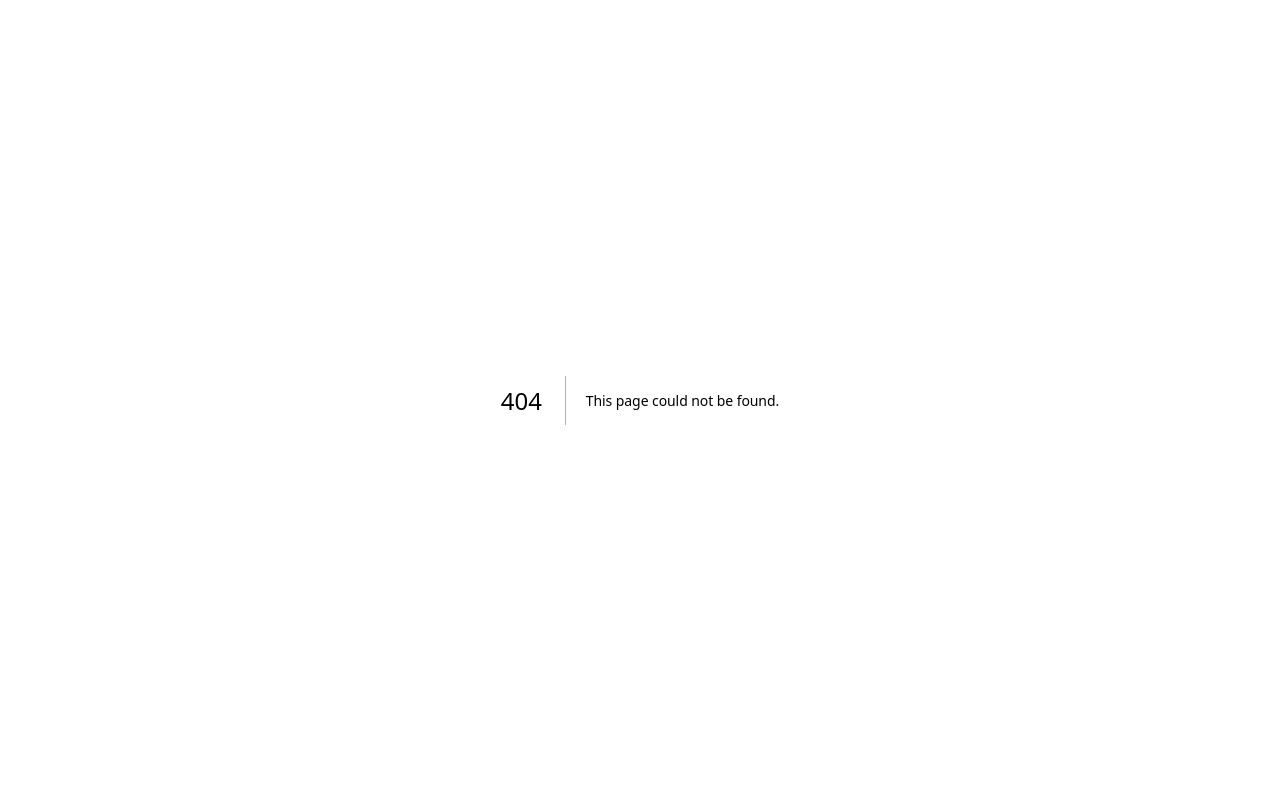
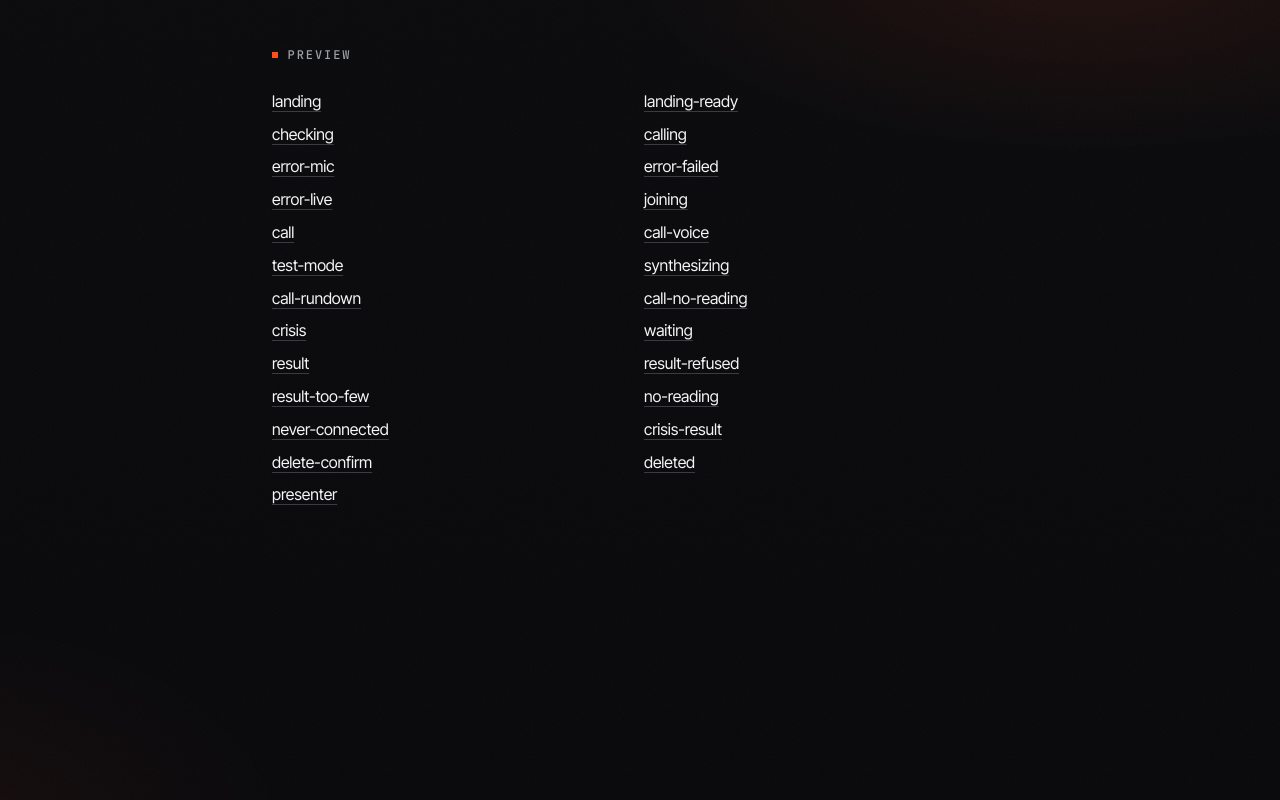
Before and after one commit to Elysian11110/forge-on-tavus, a Next.js app: page /preview in a window 1280 px wide. Before the commit this address had no page. Built offline with nearby package versions, Linux system fonts and the light colour scheme.

Commit message:
dev-only preview that renders every screen state from the sam fixture

```diff
--- /dev/null
+++ b/app/preview/page.tsx
@@ -0,0 +1,23 @@
+import { notFound } from "next/navigation";
+import { PreviewState } from "@/app/preview/preview-state";
+import { synthesize } from "@/lib/synthesize";
+import { samArguments, samInput } from "@/tests/fixtures/sam";
+
+// Dev only: every screen state, filled from the Sam fixture, one per ?state= so each can be
+// screenshotted at phone and desktop width. Production answers 404.
+export default async function PreviewPage(props: PageProps<"/preview">) {
+  if (process.env.NODE_ENV === "production") notFound();
+  const { state } = await props.searchParams;
+
+  const called = synthesize(samInput());
+  const refused = synthesize(samInput({ args: { ...samArguments, trc_code: "none" } }));
+  const tooFew = synthesize(samInput({ turns: [] }));
+
+  return (
+    <PreviewState
+      state={typeof state === "string" ? state : "index"}
+      profiles={{ called: called.profile, refused: refused.profile, tooFew: tooFew.profile }}
+      debug={called.debug}
+    />
+  );
+}
--- /dev/null
+++ b/app/preview/preview-state.tsx
@@ -0,0 +1,227 @@
+"use client";
+
+import { useEffect, useState, type ReactNode } from "react";
+import { CallLayout } from "@/app/components/call-screen";
+import { CallPanel } from "@/app/components/call-panel";
+import { Landing } from "@/app/components/consent-screen";
+import { ConnectingState } from "@/app/components/cvi/components/conversation-status";
+import { CVIProvider } from "@/app/components/cvi/components/cvi-provider";
+import { CameraSelectBtn, MicSelectBtn } from "@/app/components/cvi/components/device-select";
+import styles from "@/app/components/cvi/components/conversation/conversation.module.css";
+import { DeleteMyDataView } from "@/app/components/delete-my-data";
+import { PresenterLog } from "@/app/components/presenter-log";
+import { Rundown } from "@/app/components/rundown";
+import { ResultLayout, ResultScreen } from "@/app/components/result-screen";
+import { TestModeStage } from "@/app/components/test-mode-stage";
+import { failureText, MIC_PROBLEM_TEXT, SayHiView, type SayHiViewProps } from "@/app/components/say-hi-form";
+import { arcTiming } from "@/lib/switches";
+import type { Debug, Profile } from "@/lib/types";
+import { samGoals } from "@/tests/fixtures/sam";
+
+const CRISIS_LINE = "Samaritans, 116 123, free, any time";
+const SESSION = { conversationId: "c_preview", sessionToken: "preview" };
+const nothing = () => {};
+
+type Profiles = { called: Profile; refused: Profile; tooFew: Profile };
+
+function form(overrides: Partial<SayHiViewProps>): ReactNode {
+  return (
+    <Landing arc={5}>
+      <SayHiView
+        showPasscode
+        firstName=""
+        passcode=""
+        consent={false}
+        phase="idle"
+        ready={false}
+        problem={null}
+        onFirstName={nothing}
+        onPasscode={nothing}
+        onConsent={nothing}
+        onSubmit={(event) => event.preventDefault()}
+        {...overrides}
+      />
+    </Landing>
+  );
+}
+
+const filled: Partial<SayHiViewProps> = { firstName: "Sam", passcode: "forge-demo", consent: true };
+
+/** The CVI block's own frame and controls around a stand-in face, since a real one needs a paid room. */
+function Stage({ forgeHere, voiceOnly = false }: { forgeHere: boolean; voiceOnly?: boolean }) {
+  return (
+    <section aria-label="Video call" className="frame min-w-0 self-start">
+      <div className={styles.containerWrapper}>
+        <div className={styles.container}>
+          <div className={styles.videoContainer}>
+            <div className={styles.mainVideoContainer}>
+              {forgeHere ? (
+                <div className="flex size-full items-center justify-center bg-[radial-gradient(60%_70%_at_50%_45%,#2a2a31,#0d0d11)]">
+                  <span className="type-label text-quiet">Forge&apos;s face</span>
+                </div>
+              ) : (
+                <ConnectingState />
+              )}
+            </div>
+            {!voiceOnly && (
+              <div className={styles.selfViewContainer}>
+                <div className={`${styles.previewVideoContainer} bg-[linear-gradient(160deg,#3a3c41,#131318)]`} />
+              </div>
+            )}
+          </div>
+          <div className={styles.footer}>
+            <div className={styles.footerControls}>
+              <MicSelectBtn />
+              <CameraSelectBtn />
+              <button type="button" className={styles.leaveButton} aria-label="Leave Call">
+                <svg width="24" height="24" viewBox="0 0 24 24" fill="none" aria-hidden>
+                  <path d="M18 6L6 18M6 6L18 18" stroke="currentColor" strokeWidth="2" strokeLinecap="round" />
+                </svg>
+              </button>
+            </div>
+          </div>
+        </div>
+      </div>
+    </section>
+  );
+}
+
+interface CallProps {
+  forgeHere?: boolean;
+  voiceOnly?: boolean;
+  goals?: typeof samGoals;
+  profile?: Profile | null;
+  crisis?: boolean;
+  synthesizing?: boolean;
+  noReading?: boolean;
+}
+
+function call({ forgeHere = true, voiceOnly = false, goals = samGoals, profile = null, crisis = false, synthesizing = false, noReading = false }: CallProps) {
+  return (
+    <CallLayout
+      voiceOnly={voiceOnly}
+      crisis={crisis}
+      onEnd={nothing}
+      stage={<Stage forgeHere={forgeHere} voiceOnly={voiceOnly} />}
+      panel={
+        <CallPanel
+          goals={goals}
+          profile={profile}
+          crisis={crisis}
+          synthesizing={synthesizing}
+          noReading={noReading}
+          forgeHere={forgeHere}
+          crisisLine={CRISIS_LINE}
+          onEndFromCrisisCard={nothing}
+        />
+      }
+    />
+  );
+}
+
+function result(overrides: Partial<Parameters<typeof ResultScreen>[0]>) {
+  return (
+    <ResultScreen
+      session={SESSION}
+      profile={null}
+      goals={samGoals}
+      crisis={false}
+      synthesizing={false}
+      noReading={false}
+      ended={{ at: Date.now(), by: "forge" }}
+      deleted={null}
+      crisisLine={CRISIS_LINE}
+      onDeleted={nothing}
+      log={nothing}
+      {...overrides}
+    />
+  );
+}
+
+const PRESENTER_LINES = [
+  "   +0.0s  call created: c_preview, meeting token present, camera on",
+  "   +2.4s  joined the room",
+  "   +6.1s  Forge is in the room as tavus-replica",
+  "  +41.8s  event save_goal g1 Open my pottery shop",
+  " +165.0s  time check sent: about 3 minutes in",
+  " +171.2s  Forge is putting it together",
+  " +176.9s  rundown sent",
+];
+
+function states(profiles: Profiles, debug: Debug): Record<string, () => ReactNode> {
+  return {
+    landing: () => form({}),
+    "landing-ready": () => form({ ...filled, ready: true }),
+    checking: () => form({ ...filled, phase: "checking" }),
+    calling: () => form({ ...filled, phase: "calling" }),
+    "error-mic": () => form({ ...filled, ready: true, problem: MIC_PROBLEM_TEXT.blocked }),
+    "error-failed": () => form({ ...filled, ready: true, problem: failureText({ ok: false, status: 502, error: "tavus" }) }),
+    "error-live": () => form({ ...filled, ready: true, problem: failureText({ ok: false, status: 409, error: "call_live" }) }),
+    joining: () => call({ forgeHere: false, goals: [] }),
+    call: () => call({}),
+    "call-voice": () => call({ voiceOnly: true, goals: samGoals.slice(0, 1) }),
+    "test-mode": () => (
+      <CallLayout
+        voiceOnly={false}
+        crisis={false}
+        onEnd={nothing}
+        stage={
+          <section aria-label="Video call" className="frame min-w-0 self-start">
+            <TestModeStage presenter onEvent={nothing} log={nothing} />
+          </section>
+        }
+        panel={<CallPanel goals={[]} profile={null} crisis={false} synthesizing={false} noReading={false} forgeHere crisisLine={CRISIS_LINE} onEndFromCrisisCard={nothing} />}
+      />
+    ),
+    synthesizing: () => call({ synthesizing: true }),
+    "call-rundown": () => call({ profile: profiles.called }),
+    "call-no-reading": () => call({ noReading: true }),
+    crisis: () => call({ crisis: true }),
+    waiting: () => result({ synthesizing: true }),
+    result: () => result({ profile: profiles.called }),
+    "result-refused": () => result({ profile: profiles.refused }),
+    "result-too-few": () => result({ profile: profiles.tooFew }),
+    "no-reading": () => result({ noReading: true }),
+    "never-connected": () => result({ ended: { at: Date.now(), by: "never_connected" } }),
+    "crisis-result": () => result({ crisis: true }),
+    "delete-confirm": () => (
+      <ResultLayout
+        body={<Rundown profile={profiles.called} />}
+        actions={<DeleteMyDataView deletion={{ kind: "confirming" }} onAsk={nothing} onCancel={nothing} onDelete={nothing} />}
+      />
+    ),
+    deleted: () => result({ deleted: { tavusConfirmed: true } }),
+    presenter: () => (
+      <>
+        <div className="pb-[44vh] lg:pb-[32vh]">{call({ synthesizing: true })}</div>
+        <PresenterLog timing={arcTiming(5)} clock={1} testMode={false} lines={PRESENTER_LINES} debug={debug} />
+      </>
+    ),
+  };
+}
+
+export function PreviewState({ state, profiles, debug }: { state: string; profiles: Profiles; debug: Debug }) {
+  // Client only, as the real call screens are: the CVI status grid is random per load, so a server render would never match.
+  const [mounted, setMounted] = useState(false);
+  useEffect(() => setMounted(true), []);
+  const all = states(profiles, debug);
+  if (!mounted) return null;
+  const render = all[state];
+  if (!render) {
+    return (
+      <main className="mx-auto max-w-3xl px-4 py-10">
+        <p className="stamp">Preview</p>
+        <ul className="mt-6 grid gap-2 sm:grid-cols-2">
+          {Object.keys(all).map((name) => (
+            <li key={name}>
+              <a href={`/preview?state=${name}`} className="text-ink underline decoration-rule underline-offset-4">
+                {name}
+              </a>
+            </li>
+          ))}
+        </ul>
+      </main>
+    );
+  }
+  return <CVIProvider>{render()}</CVIProvider>;
+}
```
